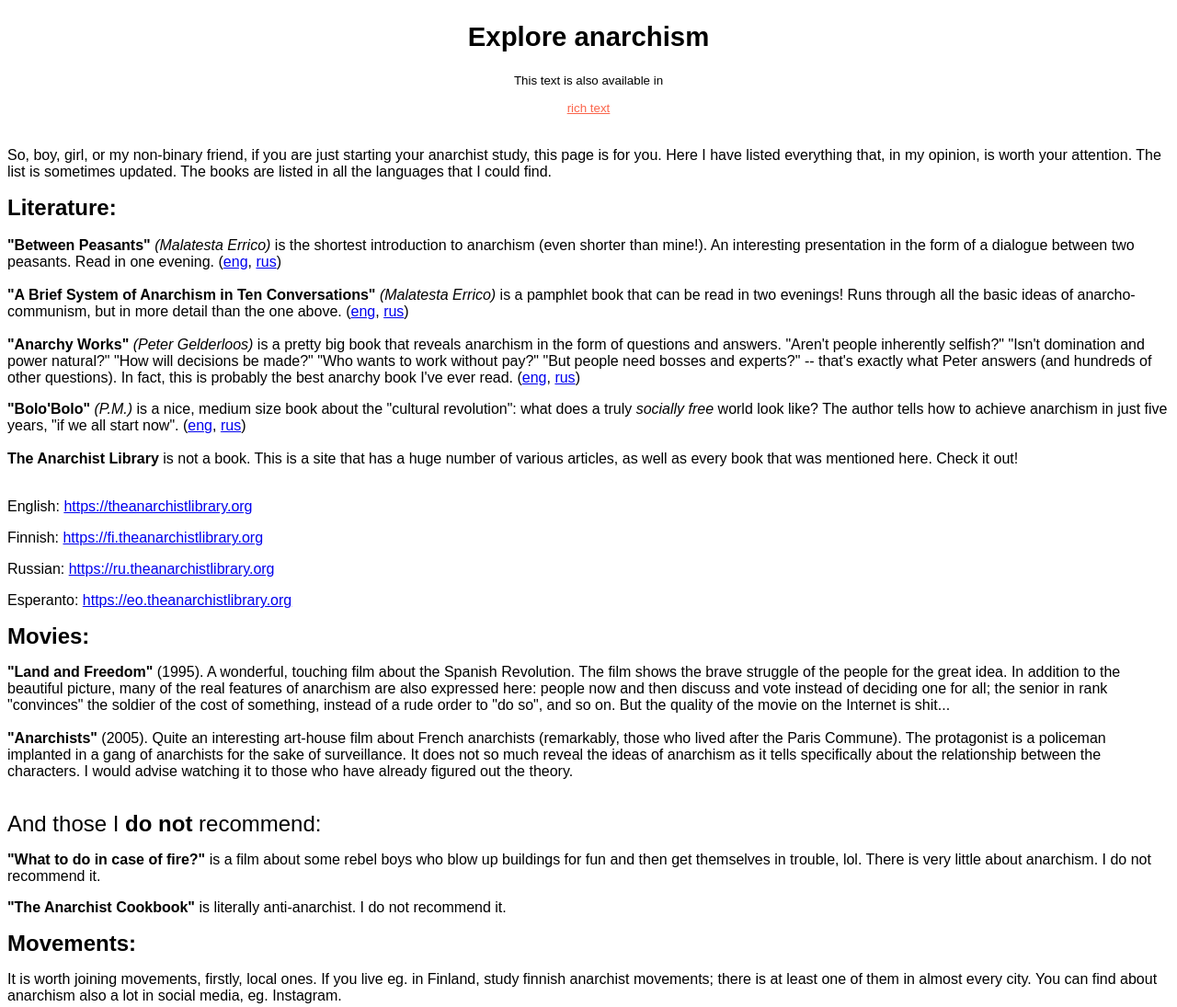
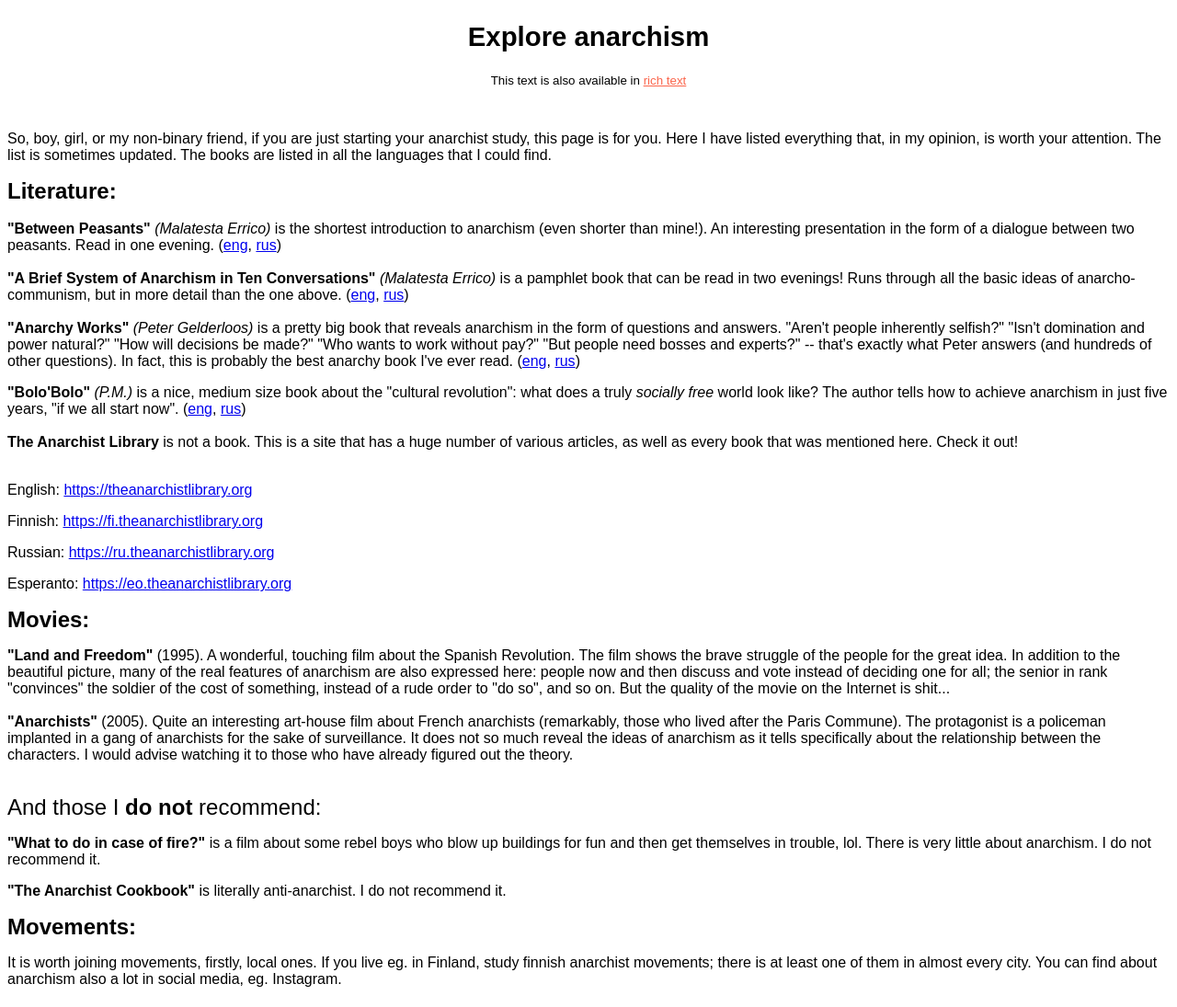
Before and after one commit to Adequeri/whatisanarchy, a plain HTML site: page readmoreeng.html in a window 1280 px wide. Shown: the whole page at 92% size. Drawn offline with Linux system fonts and the light colour scheme.

Commit message:
Update readmoreeng.html

```diff
--- a/readmoreeng.html
+++ b/readmoreeng.html
@@ -11,7 +11,7 @@
 <center>
 
 <h1><strong style="text-align: center;"><span style="font-size: 22pt;">Explore anarchism</span></strong></h1>
-  <p style="font-size:10pt; ">This text is also available in</p> <a href="https://justpaste.it/anarchism" style="color:#fb654b; font-size:10pt;">rich text</a>
+  <p style="font-size:10pt; ">This text is also available in <a href="https://justpaste.it/anarchism" style="color:#fb654b; font-size:10pt;">rich text</a></p>
 </center>
   <br>
   <!--
```
